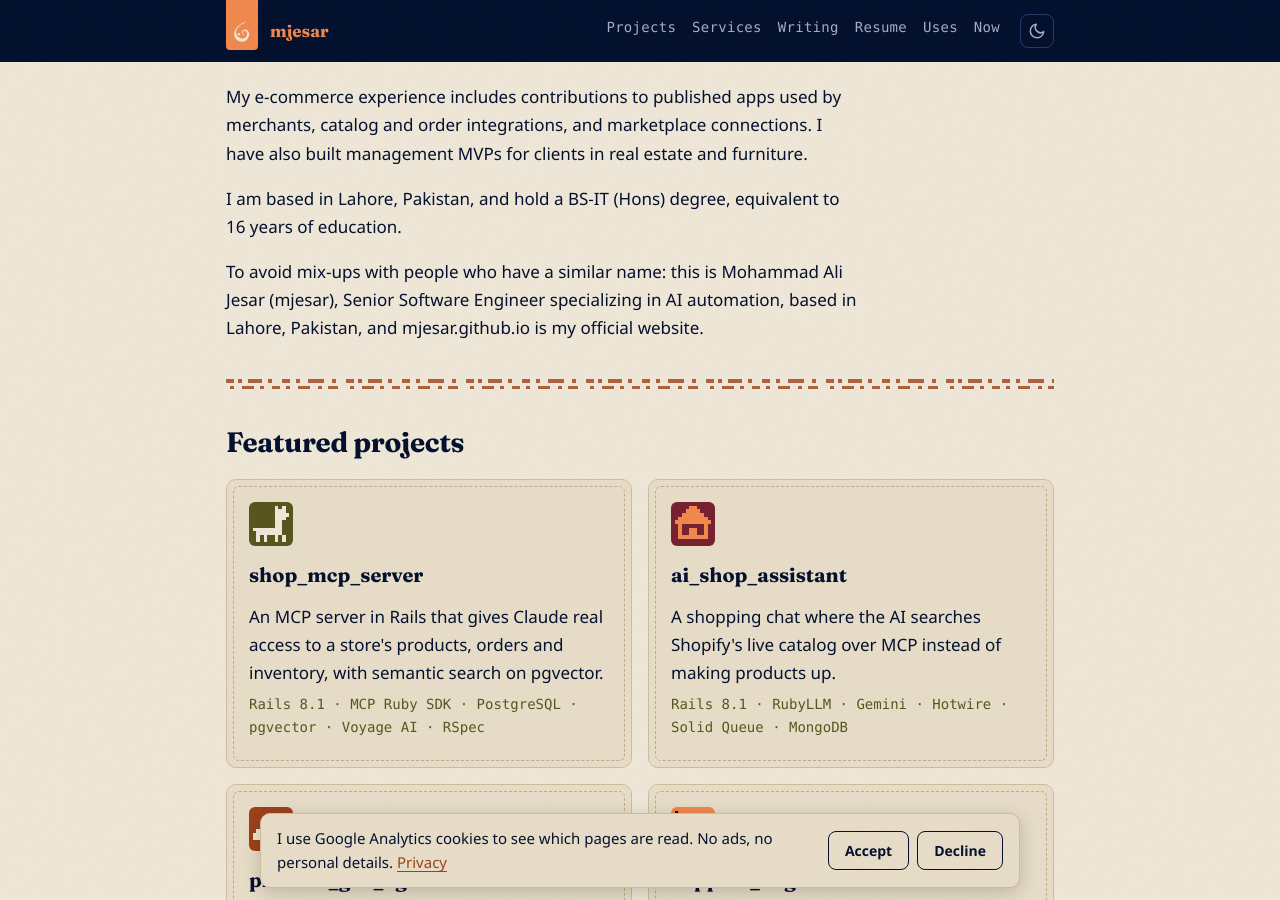
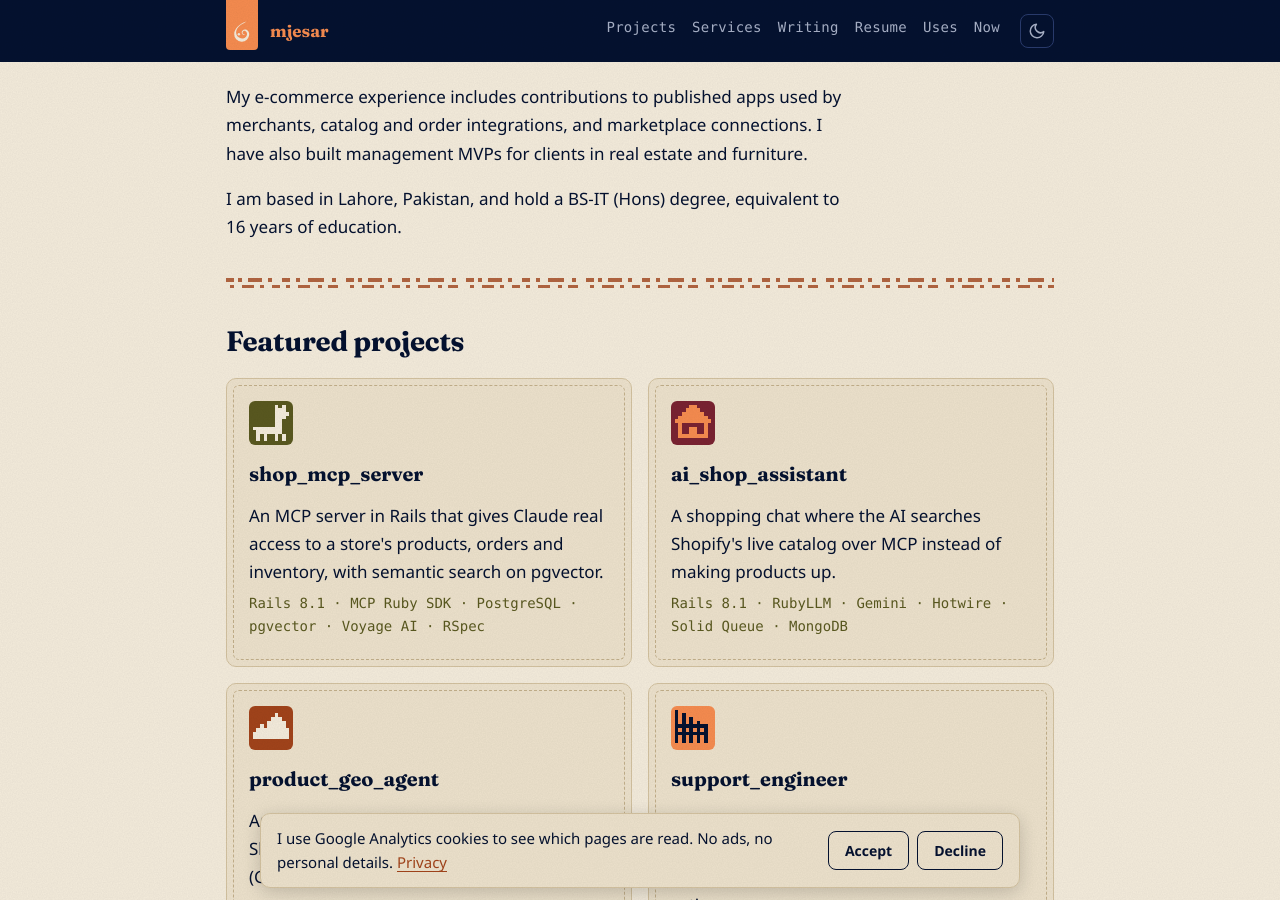
Before and after one commit to mjesar/mjesar.github.io, a Jekyll site: the page built from index.html, in a window 1280 px wide and 900 px high, scrolled down 1559 px. Built offline with Jekyll 4.4.1, drawn with Linux system fonts in a browser that asks for light colours.

Commit message:
remove the name disambiguation line from the homepage

```diff
--- a/index.html
+++ b/index.html
@@ -118,7 +118,6 @@ description: "Mohammad Ali Jesar (mjesar), Senior Software Engineer specializing
   <p>I also help online stores and brands get found and described correctly by AI assistants such as ChatGPT, Perplexity and Google AI (GEO and AEO). I built <a href="/projects/product_geo_agent/">product_geo_agent</a>, an AI agent that scores how discoverable a Shopify product is to AI shopping assistants, and I apply the same checks to this website.</p>
   <p>My e-commerce experience includes contributions to published apps used by merchants, catalog and order integrations, and marketplace connections. I have also built management MVPs for clients in real estate and furniture.</p>
   <p>I am based in Lahore, Pakistan, and hold a BS-IT (Hons) degree, equivalent to 16 years of education.</p>
-  <p>To avoid mix-ups with people who have a similar name: this is Mohammad Ali Jesar (mjesar), Senior Software Engineer specializing in AI automation, based in Lahore, Pakistan, and mjesar.github.io is my official website.</p>
 </section>
 
 <section id="projects">
```
